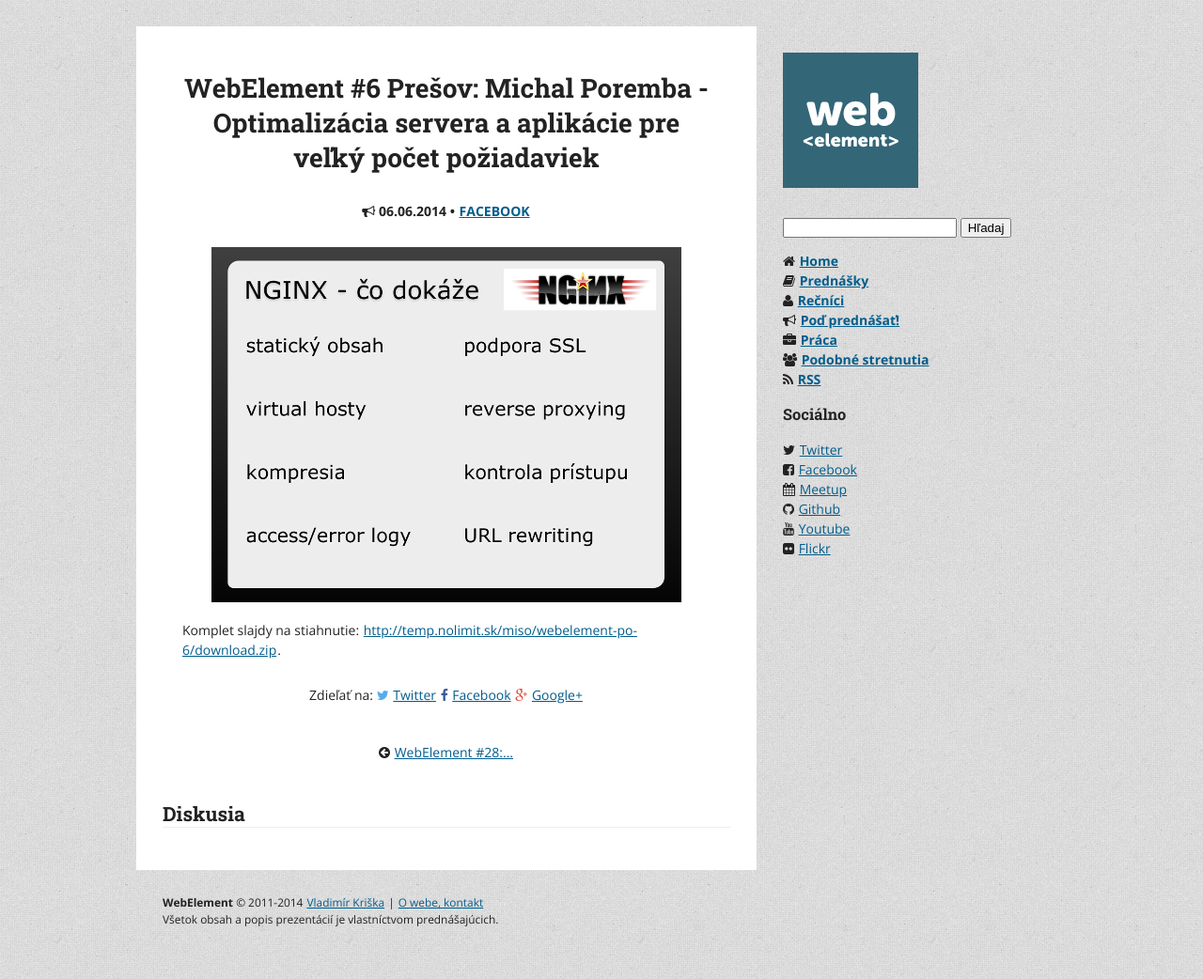
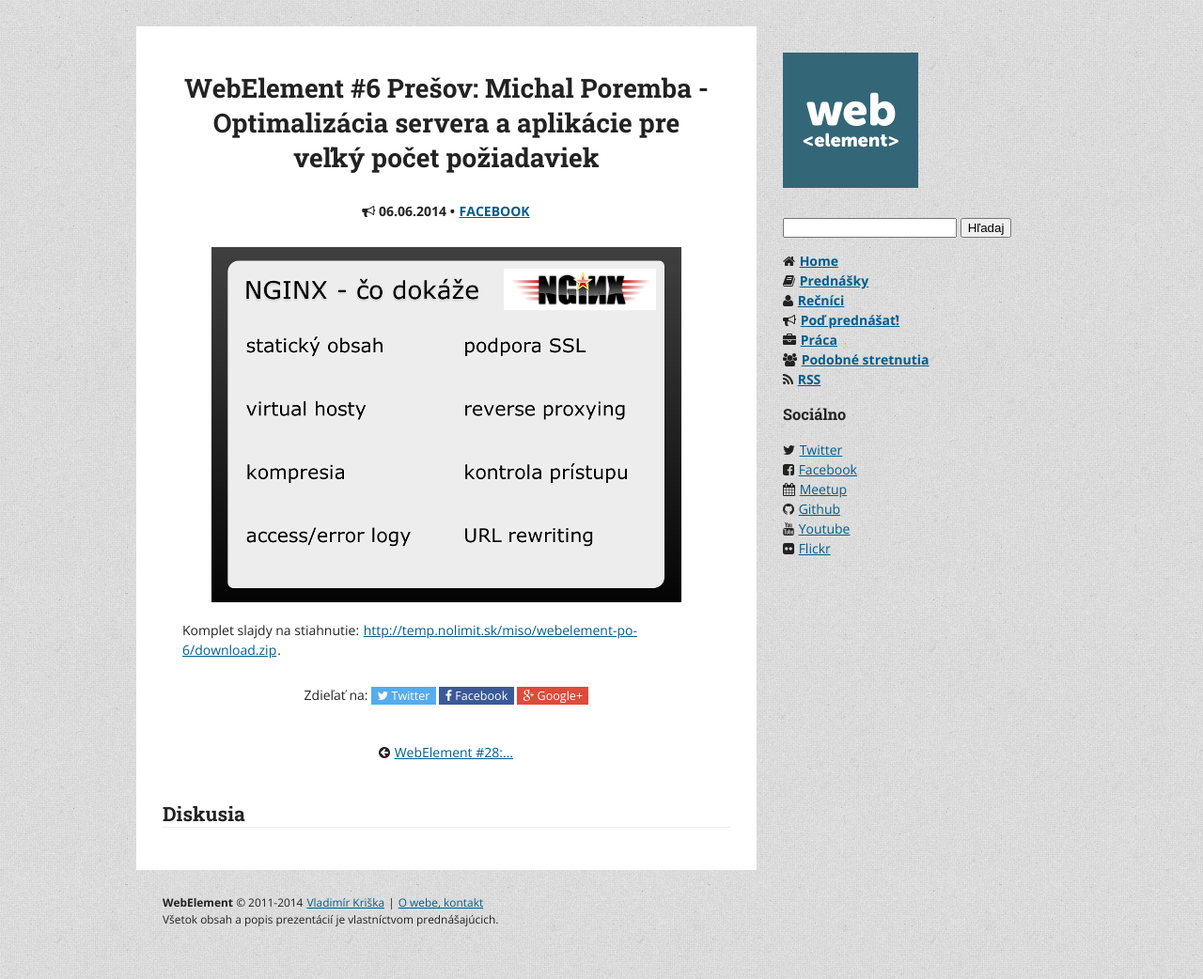
Before and after one commit to ujovlado/webelement-sk, a Jekyll site: the page built from _posts/2014-06-06-webelement-6-presov.md, in a window 1280 px wide. Shown: the whole page at 94% size. Built offline with Jekyll 4.4.1, drawn with Linux system fonts in a browser that asks for light colours; comment, search, counter and statistics services are not loaded.

Commit message:
Share links as colored buttons

```diff
--- a/_layouts/event.html
+++ b/_layouts/event.html
@@ -22,14 +22,9 @@
     {% assign escapedUrl = page.url | prepend: site.baseurl | prepend: site.url | url_escape %}
     {% assign escapedTitle = page.title | url_escape | replace: "#", "%23" %}
     Zdieľať na:
-    <i class="fa fa-twitter"></i>
-    <a href="https://twitter.com/intent/tweet?text={{ escapedTitle }}&url={{ escapedUrl }}&via=webelement" title="Zdieľaj na Twitter">Twitter</a>
-
-    <i class="fa fa-facebook"></i>
-    <a href="https://www.facebook.com/sharer/sharer.php?u={{ escapedUrl }}" title="Zdieľaj na Facebook">Facebook</a>
-
-    <i class="fa fa-google-plus"></i>
-    <a href="https://plus.google.com/share?url={{ escapedUrl }}"  title="Zdieľaj na Google+">Google+</a>
+    <a class="twitter" href="https://twitter.com/intent/tweet?text={{ escapedTitle }}&url={{ escapedUrl }}&via=webelement" title="Zdieľaj na Twitter"><i class="fa fa-twitter"></i> Twitter</a>
+    <a class="facebook" href="https://www.facebook.com/sharer/sharer.php?u={{ escapedUrl }}" title="Zdieľaj na Facebook"><i class="fa fa-facebook"></i> Facebook</a>
+    <a class="google-plus" href="https://plus.google.com/share?url={{ escapedUrl }}"  title="Zdieľaj na Google+"><i class="fa fa-google-plus"></i> Google+</a>
   </div>
 
   <div class="item event navigation">
--- a/css/main.css
+++ b/css/main.css
@@ -157,14 +157,20 @@
     text-align: center;
 }
 
-.event.share i.fa-twitter {
-    color: #55acee;
+.event.share a.twitter, .event.share a.facebook, .event.share a.google-plus {
+    text-decoration: none;
+    color: #fff;
+    font-size: .9em;
+    padding: .1em .5em;
 }
-.event.share i.fa-facebook {
-    color: #3b5998;
+.event.share a.twitter {
+    background-color: #55acee;
 }
-.event.share i.fa-google-plus {
-    color: #dd4b39;
+.event.share a.facebook {
+    background-color: #3b5998;
+}
+.event.share a.google-plus {
+    background-color: #dd4b39;
 }
 
 /*footer*/
```
